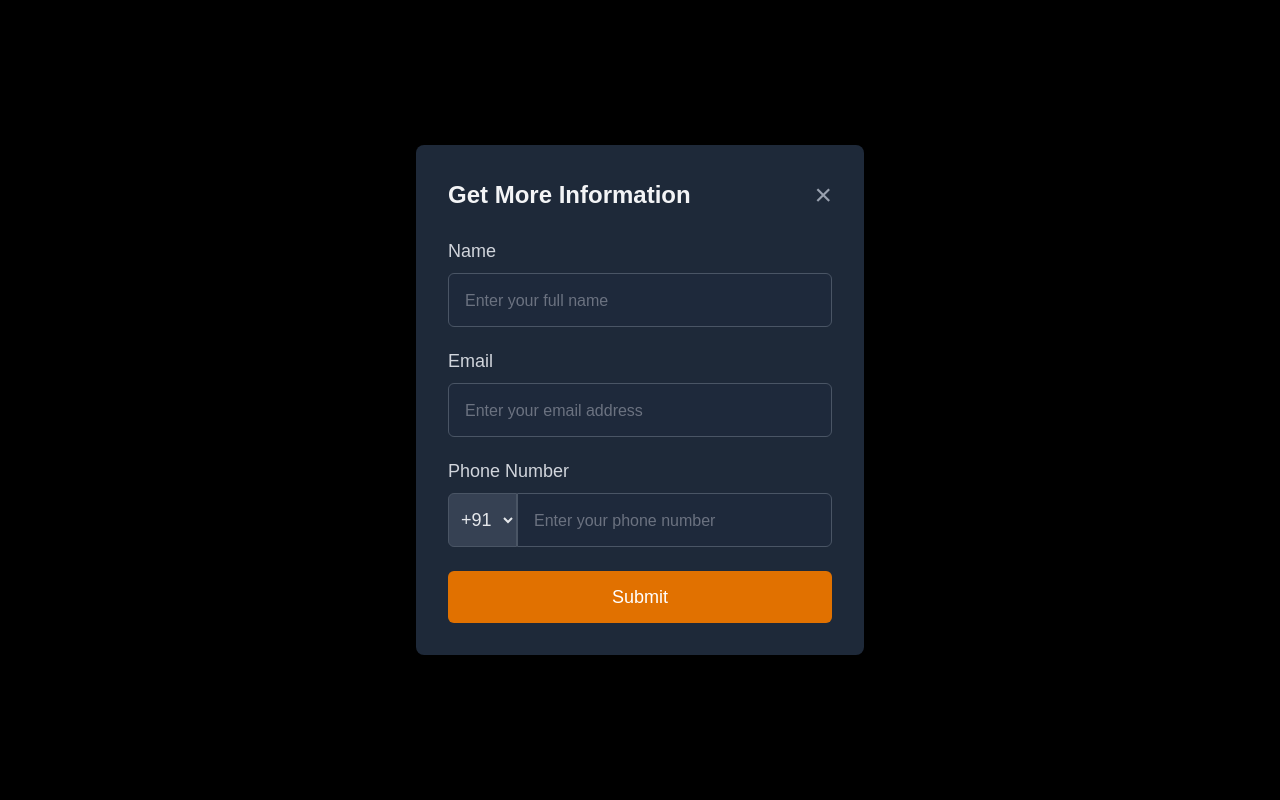
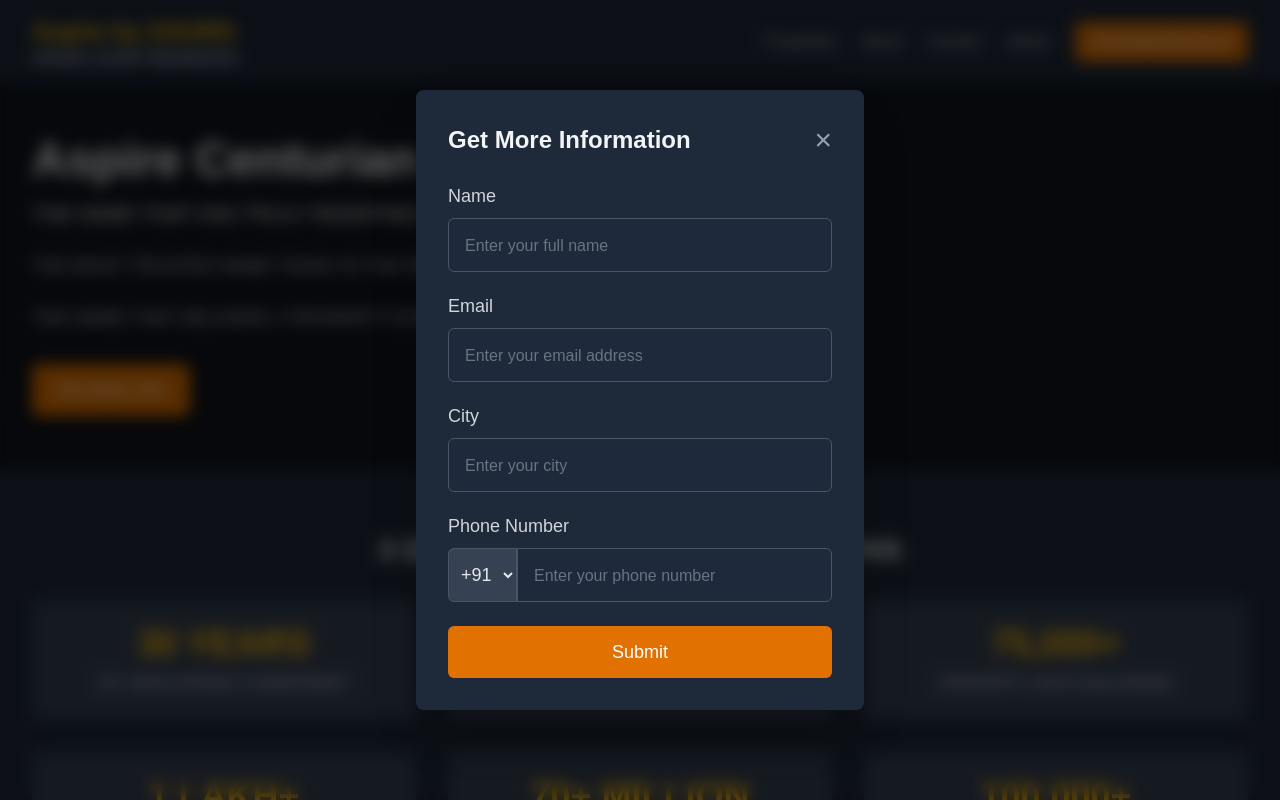
Before and after one commit to enggsatyamraj/realstate, a Next.js app: page / in a window 1280 px wide. Shown: the top 800 px of the page. Built offline with nearby package versions, Linux system fonts and the light colour scheme.

Commit message:
added the city

```diff
--- a/src/app/admin/page.jsx
+++ b/src/app/admin/page.jsx
@@ -217,6 +217,9 @@ export default function AdminPage() {
                                                 {inquiry.phone}
                                             </td>
                                             <td className="px-6 py-4 whitespace-nowrap text-sm text-gray-500">
+                                                {inquiry.city || 'N/A'}
+                                            </td>
+                                            <td className="px-6 py-4 whitespace-nowrap text-sm text-gray-500">
                                                 {new Date(inquiry.submitted_at).toLocaleString()}
                                             </td>
                                         </tr>
--- a/src/app/api/submit-form/route.js
+++ b/src/app/api/submit-form/route.js
@@ -8,11 +8,11 @@ export async function POST(request) {
         const body = await request.json();
 
         // Validate form data
-        const { name, email, phone, countryCode } = body;
+        const { name, email, phone, countryCode, city } = body;
 
-        if (!name || !email || !phone) {
+        if (!name || !email || !phone || !city) {
             return NextResponse.json(
-                { error: 'Name, email, and phone are required fields' },
+                { error: 'Name, email, phone, and city are required fields' },
                 { status: 400 }
             );
         }
@@ -54,6 +54,7 @@ export async function POST(request) {
             name,
             email,
             phone: `${countryCode || '+91'}${phone}`,
+            city, // City is now required so we don't need a fallback
             submitted_at: new Date(),
         };
 
--- a/src/app/page.js
+++ b/src/app/page.js
@@ -13,7 +13,8 @@ export default function Home() {
   const [formData, setFormData] = useState({
     name: '',
     email: '',
-    phone: ''
+    phone: '',
+    city: '' // Added city field
   });
   const [submitted, setSubmitted] = useState(false);
   const [errors, setErrors] = useState({});
@@ -25,7 +26,8 @@ export default function Home() {
   const [contactFormData, setContactFormData] = useState({
     name: '',
     email: '',
-    phone: ''
+    phone: '',
+    city: '' // Added city field
   });
   const [contactSubmitted, setContactSubmitted] = useState(false);
   const [contactErrors, setContactErrors] = useState({});
@@ -109,6 +111,9 @@ export default function Home() {
     } else if (!/^\d+$/.test(formData.phone)) {
       tempErrors.phone = "Phone number should contain only digits";
     }
+    if (!formData.city.trim()) {
+      tempErrors.city = "City is required";
+    }
 
     setErrors(tempErrors);
     return Object.keys(tempErrors).length === 0;
@@ -130,7 +135,8 @@ export default function Home() {
             name: formData.name,
             email: formData.email,
             phone: formData.phone,
-            countryCode: countryCode
+            countryCode: countryCode,
+            city: formData.city // Add city to the request
           }),
         });
 
@@ -147,7 +153,8 @@ export default function Home() {
         setFormData({
           name: '',
           email: '',
-          phone: ''
+          phone: '',
+          city: '' // Reset city field
         });
 
         // Close popup after successful submission
@@ -186,6 +193,9 @@ export default function Home() {
     } else if (!/^\d+$/.test(contactFormData.phone)) {
       tempErrors.phone = "Phone number should contain only digits";
     }
+    if (!contactFormData.city.trim()) {
+      tempErrors.city = "City is required";
+    }
 
     setContactErrors(tempErrors);
     return Object.keys(tempErrors).length === 0;
@@ -207,7 +217,8 @@ export default function Home() {
             name: contactFormData.name,
             email: contactFormData.email,
             phone: contactFormData.phone,
-            countryCode: contactCountryCode
+            countryCode: contactCountryCode,
+            city: contactFormData.city // Add city to the request
           }),
         });
 
@@ -224,7 +235,8 @@ export default function Home() {
         setContactFormData({
           name: '',
           email: '',
-          phone: ''
+          phone: '',
+          city: '' // Reset city field
         });
 
         // Reset form after delay
@@ -534,6 +546,20 @@ export default function Home() {
                       />
                       {contactErrors.email && <p className="text-red-500 text-sm mt-1">{contactErrors.email}</p>}
                     </div>
+                    {/* Added City Field for Contact Form */}
+                    <div className="mb-5">
+                      <label className="block text-gray-200 mb-2 font-medium" htmlFor="contact-city">City</label>
+                      <input
+                        type="text"
+                        id="contact-city"
+                        name="city"
+                        value={contactFormData.city}
+                        onChange={handleContactChange}
+                        className={`w-full px-4 py-3 text-lg border rounded-md focus:outline-none focus:ring-1 focus:ring-amber-500 focus:border-amber-500 bg-gray-800 ${contactErrors.city ? 'border-red-500' : 'border-gray-600'} text-gray-200`}
+                        placeholder="Enter your city"
+                      />
+                      {contactErrors.city && <p className="text-red-500 text-sm mt-1">{contactErrors.city}</p>}
+                    </div>
                     <div className="mb-5">
                       <label className="block text-gray-200 mb-2 font-medium" htmlFor="contact-phone">Phone Number</label>
                       <div className="flex">
@@ -618,7 +644,8 @@ export default function Home() {
       {/* Popup Form */}
       {showPopup && (
         <div className="fixed inset-0 flex items-center justify-center z-50">
-          <div className="absolute inset-0 bg-black"></div>
+          {/* Changed from solid black to blurred background */}
+          <div className="absolute inset-0 backdrop-blur-sm bg-black/60"></div>
           <div
             className="bg-gray-800 rounded-lg shadow-2xl p-8 max-w-md w-full animate-popup relative z-10"
             style={{
@@ -673,6 +700,20 @@ export default function Home() {
                   />
                   {errors.email && <p className="text-red-500 text-sm mt-1">{errors.email}</p>}
                 </div>
+                {/* Added City Field for Popup Form */}
+                <div className="mb-5">
+                  <label className="block text-gray-300 text-lg mb-2" htmlFor="city">City</label>
+                  <input
+                    type="text"
+                    id="city"
+                    name="city"
+                    value={formData.city}
+                    onChange={handleChange}
+                    className={`w-full px-4 py-3 text-lg border rounded-md focus:outline-none focus:ring-2 focus:ring-amber-500 focus:border-amber-500 bg-gray-700 ${errors.city ? 'border-red-500' : 'border-gray-600'} text-gray-200`}
+                    placeholder="Enter your city"
+                  />
+                  {errors.city && <p className="text-red-500 text-sm mt-1">{errors.city}</p>}
+                </div>
                 <div className="mb-6">
                   <label className="block text-gray-300 text-lg mb-2" htmlFor="phone">Phone Number</label>
                   <div className="flex">
```
